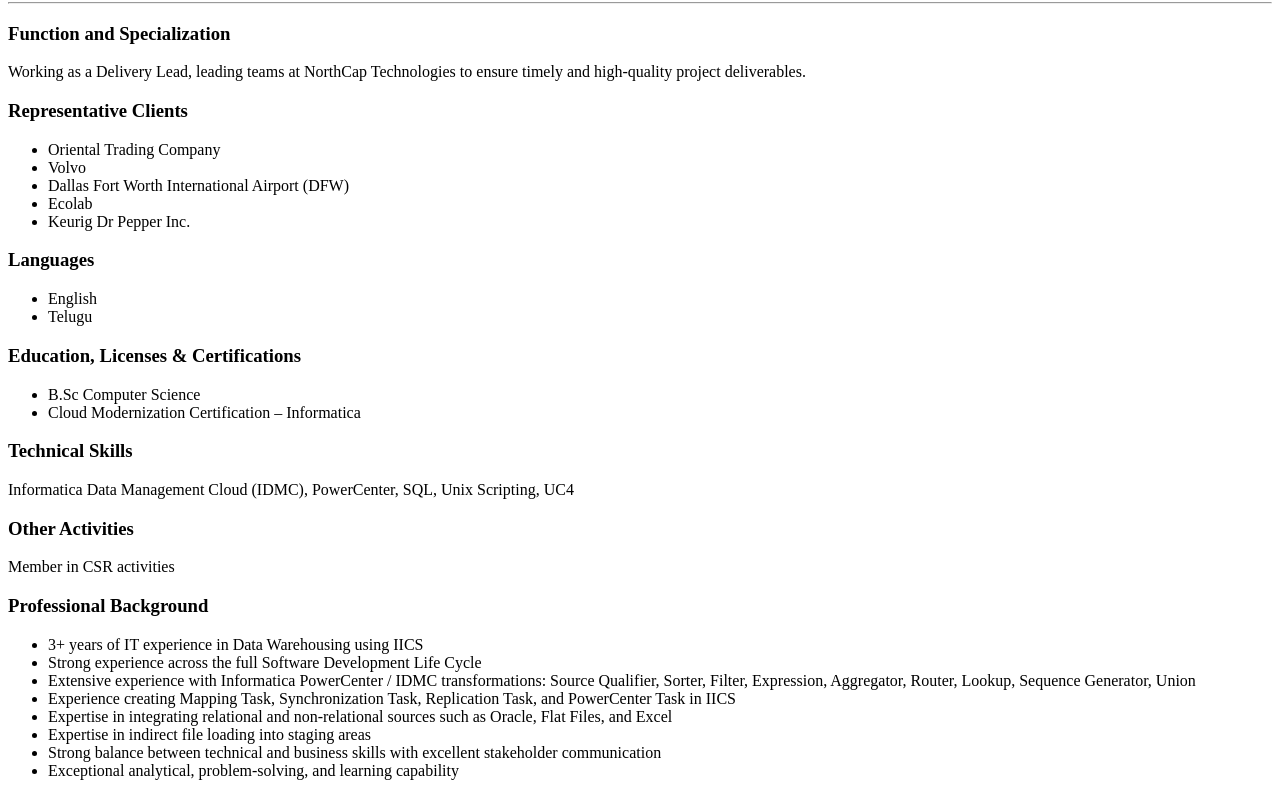
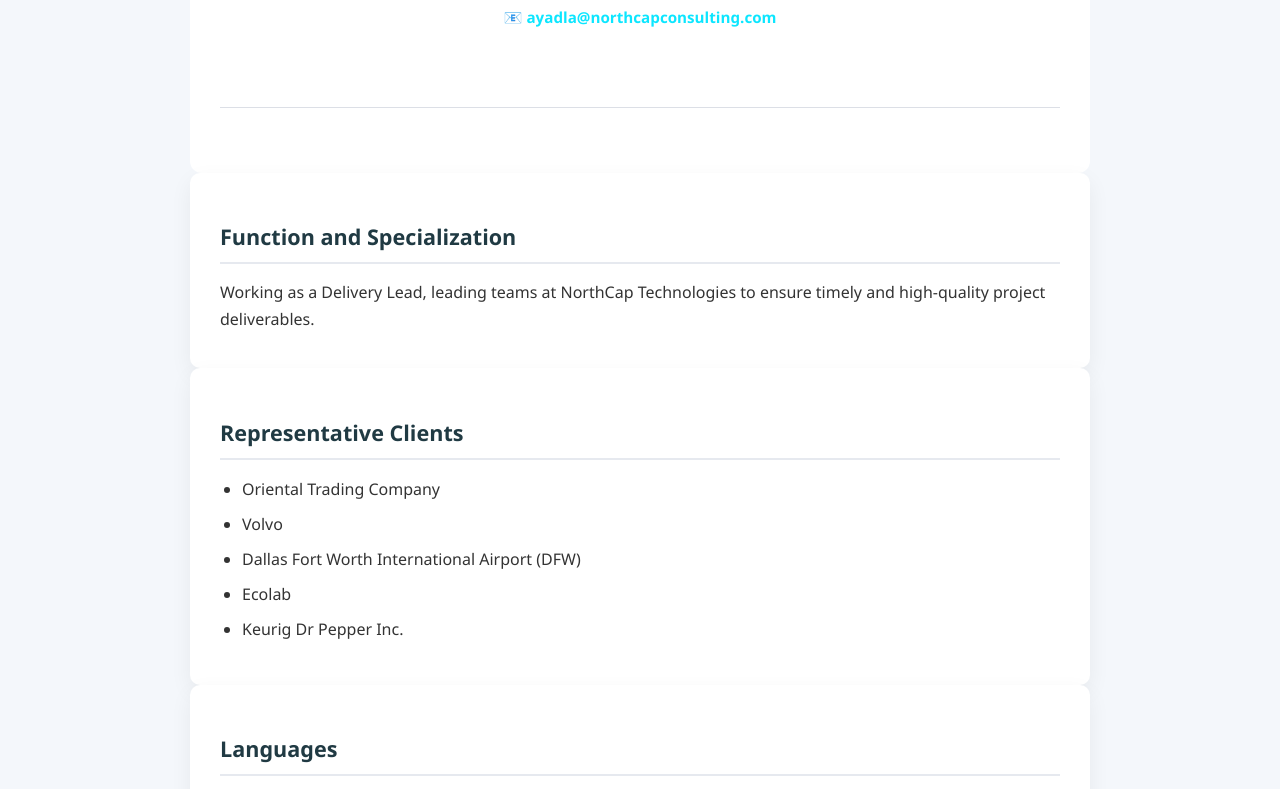
Before and after one commit to Aravind270498/Aravind_yadla.GitHub.io, a plain HTML site: page index.html in a window 1280 px wide. Shown: the part 194-983 px from the top of the page. Drawn offline with Linux system fonts and the light colour scheme.

Commit message:
Update index.html

```diff
--- a/index.html
+++ b/index.html
@@ -4,6 +4,9 @@
     <meta charset="UTF-8">
     <title>Aravind Yadla | Migration Delivery Lead</title>
     <meta name="viewport" content="width=device-width, initial-scale=1.0">
+
+    <!-- LINKING CSS FILE -->
+    <link rel="stylesheet" href="style.css">
 </head>
 <body>
 
```
